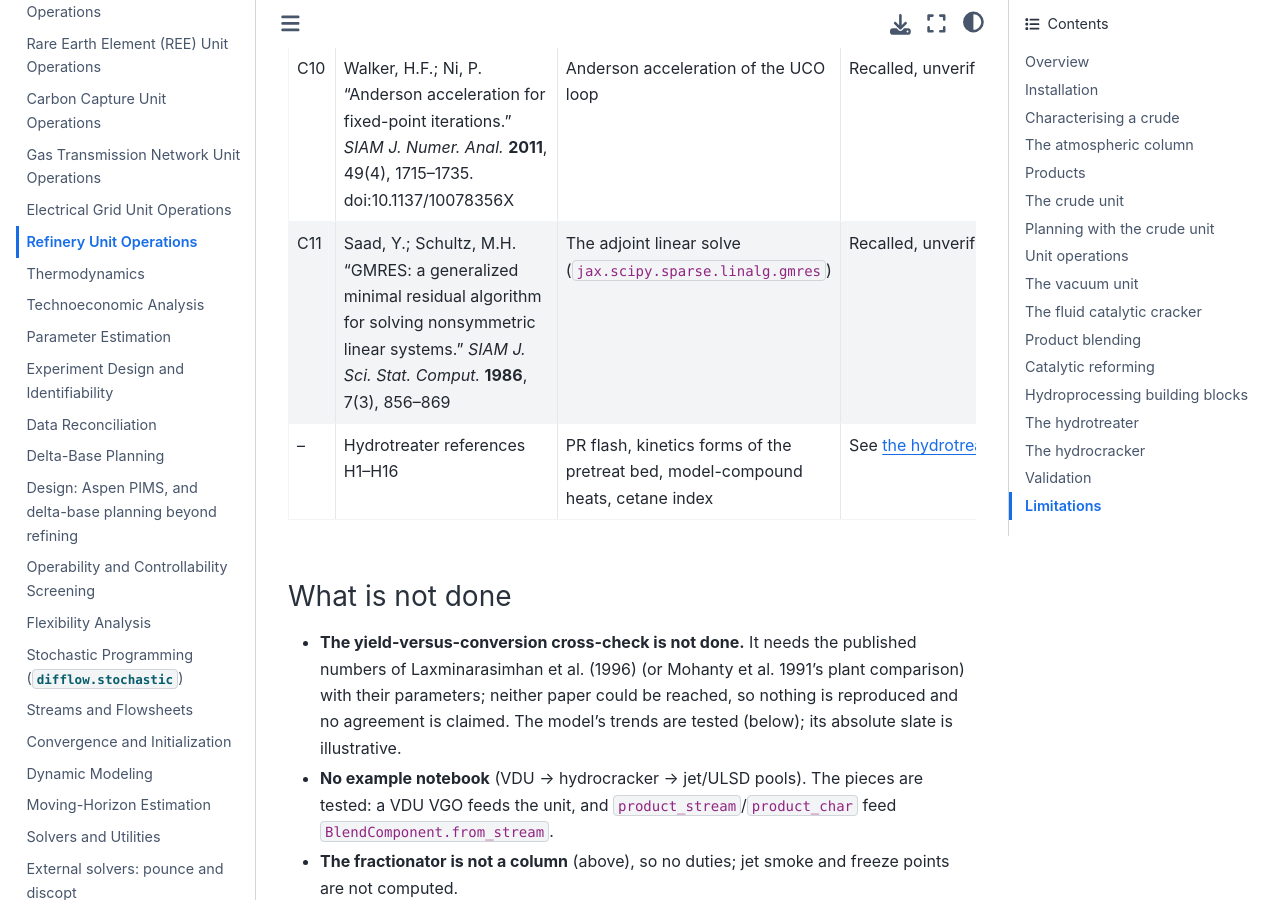
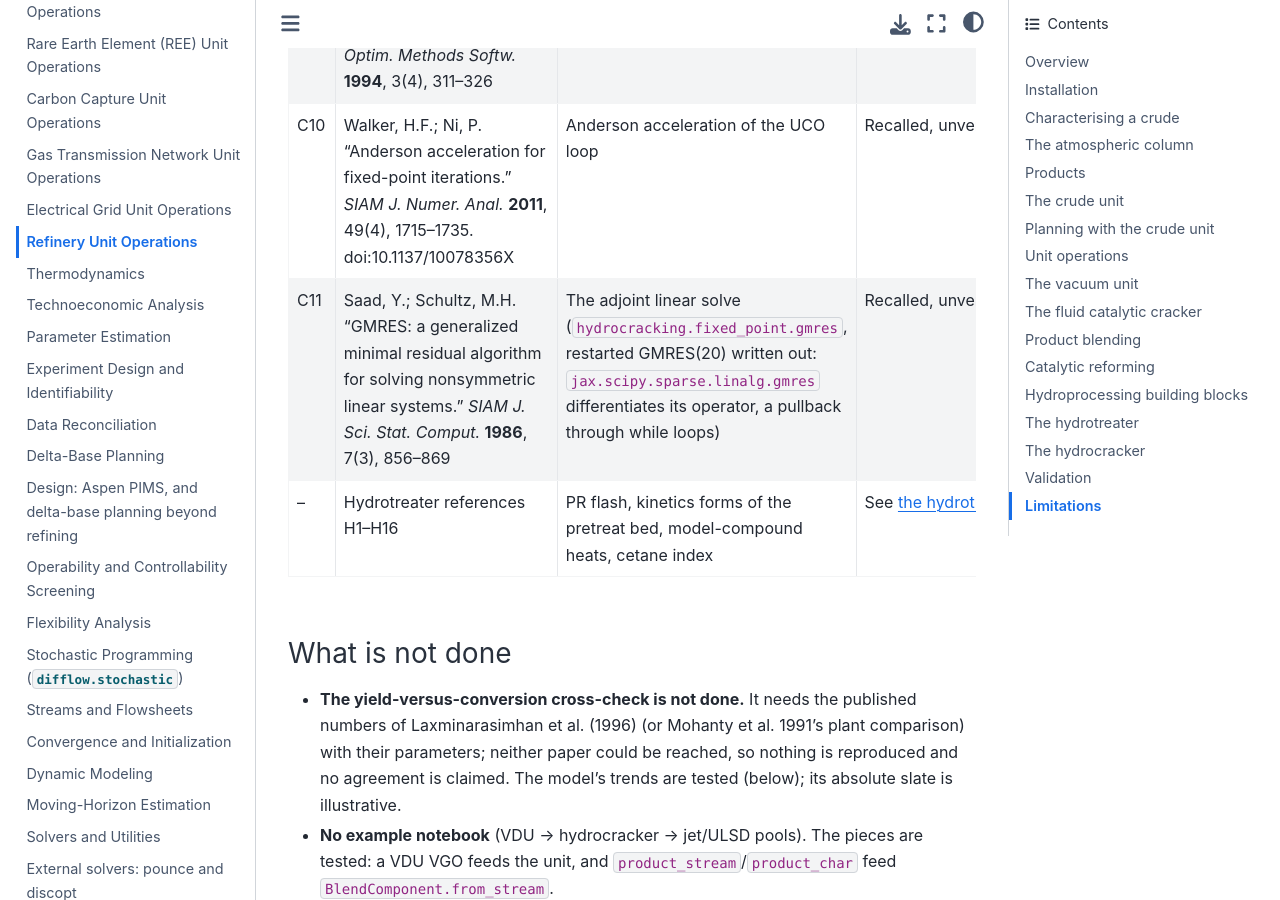
Before and after one commit to jkitchin/differentiable-flowsheets, a Jupyter Book: the page built from docs/unit-operations-refinery.md, in a window 1280 px wide and 900 px high, scrolled down 85942 px. Built offline with Jupyter Book 1.0.4 settings and Sphinx 7.4.7 and the Sphinx Book theme 1.1.4, drawn with Linux system fonts in a browser that asks for light colours; some of the changed text lies outside the part shown.

Commit message:
Hydrocracker docs: GMRES note, discrete-scheme test listed
Co-Authored-By: Claude Opus 5.5 <noreply@anthropic.com>

```diff
--- a/docs/unit-operations-refinery.md
+++ b/docs/unit-operations-refinery.md
@@ -1696,6 +1696,7 @@ Compiling a once-through unit takes about 2.5 min and a solve about 7--9 s (the
 - convergence from the default initialization on both VDU VGOs, once-through and with 60 % UCO recycle; mass, C, H, S and N closure to 1e-8 relative (they close to 1e-15 once-through and 3e-12 with the recycle); `h2.chemical` (H balance) equal to H2 in less H2 out; the UCO recycle identity `overall = 1 - (1 - rho)(1 - X)/(1 - rho (1 - X))`;
 - conversion, naphtha/middle distillate and H2 consumption all rising with the cracking inlet temperature (360, 370, 380 °C), and the recycle lowering per-pass conversion and the naphtha/middle-distillate ratio;
 - gradients against Richardson-extrapolated central differences (above);
+- the discrete-lump scheme through the whole unit (converges, closes, conversion rises with temperature);
 - the kerosene and diesel entering `BlendPool("jet")` / `BlendPool("ulsd")` through `BlendComponent.from_stream` with the unit's gravity, sulfur and cetane index; `hcu_block` delta vectors passing `check_delta_vectors`;
 - the pieces: element conservation of both schemes at a point (1e-12 of the cracked flow), the distribution matrix row-stochastic with nothing landing in the parent's cut or heavier, reactivity rising with boiling point, the yield distribution's end points, `species_density` as derived, the product property chain (Watson K, Twu MW, H/C consistent with the H mass fraction), organic-N inhibition, the fractionator's shares (exactly zero UCO below `T_uco - w`), the adjoint fixed point against the implicit-function closed form, a cracking bed's conversion rising with temperature, the pretreat bed removing 95 %+ of the nitrogen; pins: the scission and saturation heats against the model-compound table, BMCI at its anchors (n-heptane 0, benzene 100).
 
@@ -1719,7 +1720,7 @@ Compiling a once-through unit takes about 2.5 min and a solve about 7--9 s (the
 | C8 | Smith, H.M. "Correlation index to aid in interpreting crude-oil analyses." US Bureau of Mines Tech. Paper 610, **1940** | BMCI = 48640/VABP(K) + 473.7 SG - 456.8 | Formula as commonly given (e.g. Gary, Handwerk & Kaiser); source not checked (unverified). Pinned in the tests to the index's anchors (n-heptane 0, benzene 100). |
 | C9 | Christianson, B. "Reverse accumulation and attractive fixed points." *Optim. Methods Softw.* **1994**, 3(4), 311--326 | Adjoint of a fixed-point iteration | Unverified (recalled); the construction is tested against the implicit-function closed form. |
 | C10 | Walker, H.F.; Ni, P. "Anderson acceleration for fixed-point iterations." *SIAM J. Numer. Anal.* **2011**, 49(4), 1715--1735. doi:10.1137/10078356X | Anderson acceleration of the UCO loop | Recalled, unverified. |
-| C11 | Saad, Y.; Schultz, M.H. "GMRES: a generalized minimal residual algorithm for solving nonsymmetric linear systems." *SIAM J. Sci. Stat. Comput.* **1986**, 7(3), 856--869 | The adjoint linear solve (`jax.scipy.sparse.linalg.gmres`) | Recalled, unverified. |
+| C11 | Saad, Y.; Schultz, M.H. "GMRES: a generalized minimal residual algorithm for solving nonsymmetric linear systems." *SIAM J. Sci. Stat. Comput.* **1986**, 7(3), 856--869 | The adjoint linear solve (`hydrocracking.fixed_point.gmres`, restarted GMRES(20) written out: `jax.scipy.sparse.linalg.gmres` differentiates its operator, a pullback through while loops) | Recalled, unverified. |
 | -- | Hydrotreater references H1--H16 | PR flash, kinetics forms of the pretreat bed, model-compound heats, cetane index | See [the hydrotreater](#refinery-hydrotreater-references). |
 
 (refinery-hydrocracker-not-done)=
```
